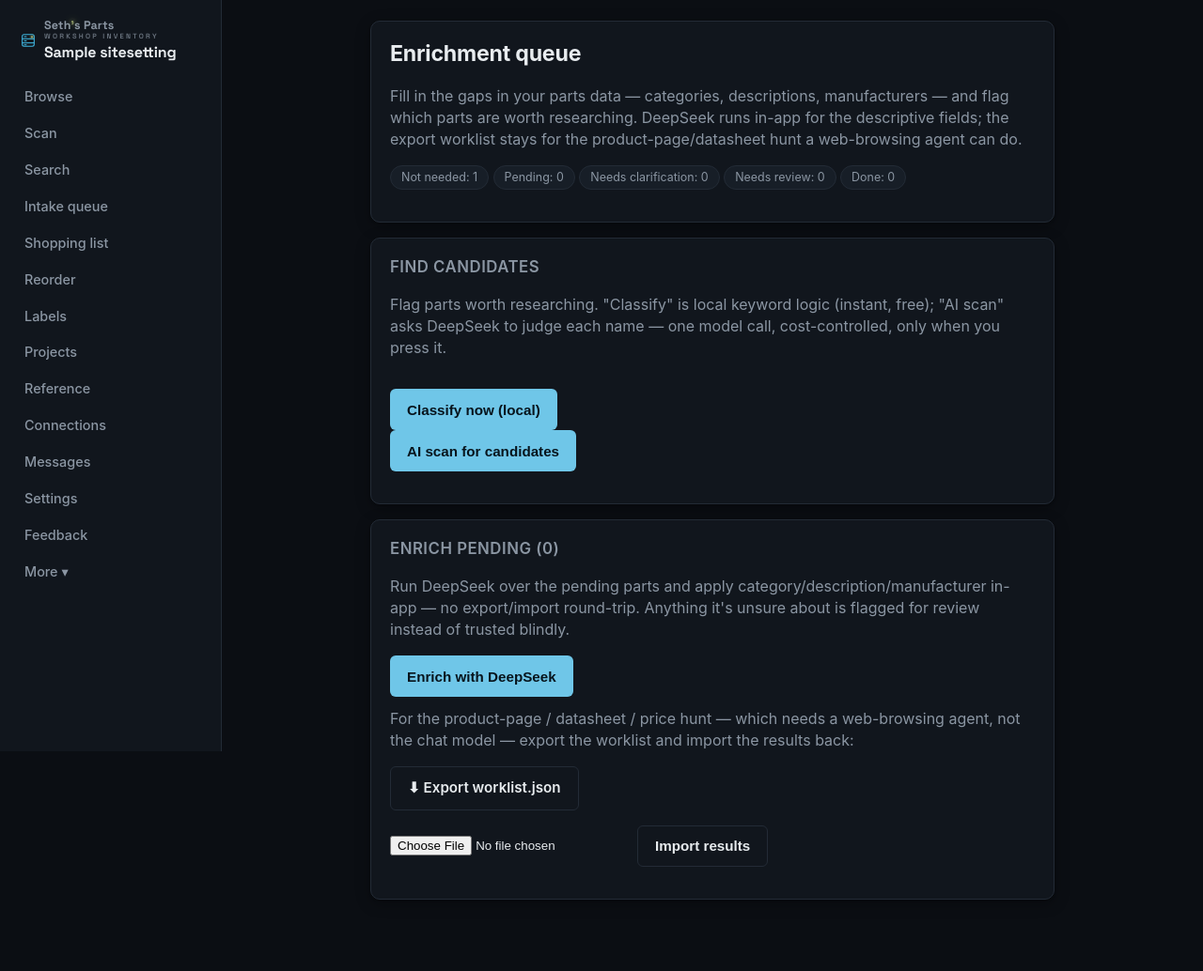
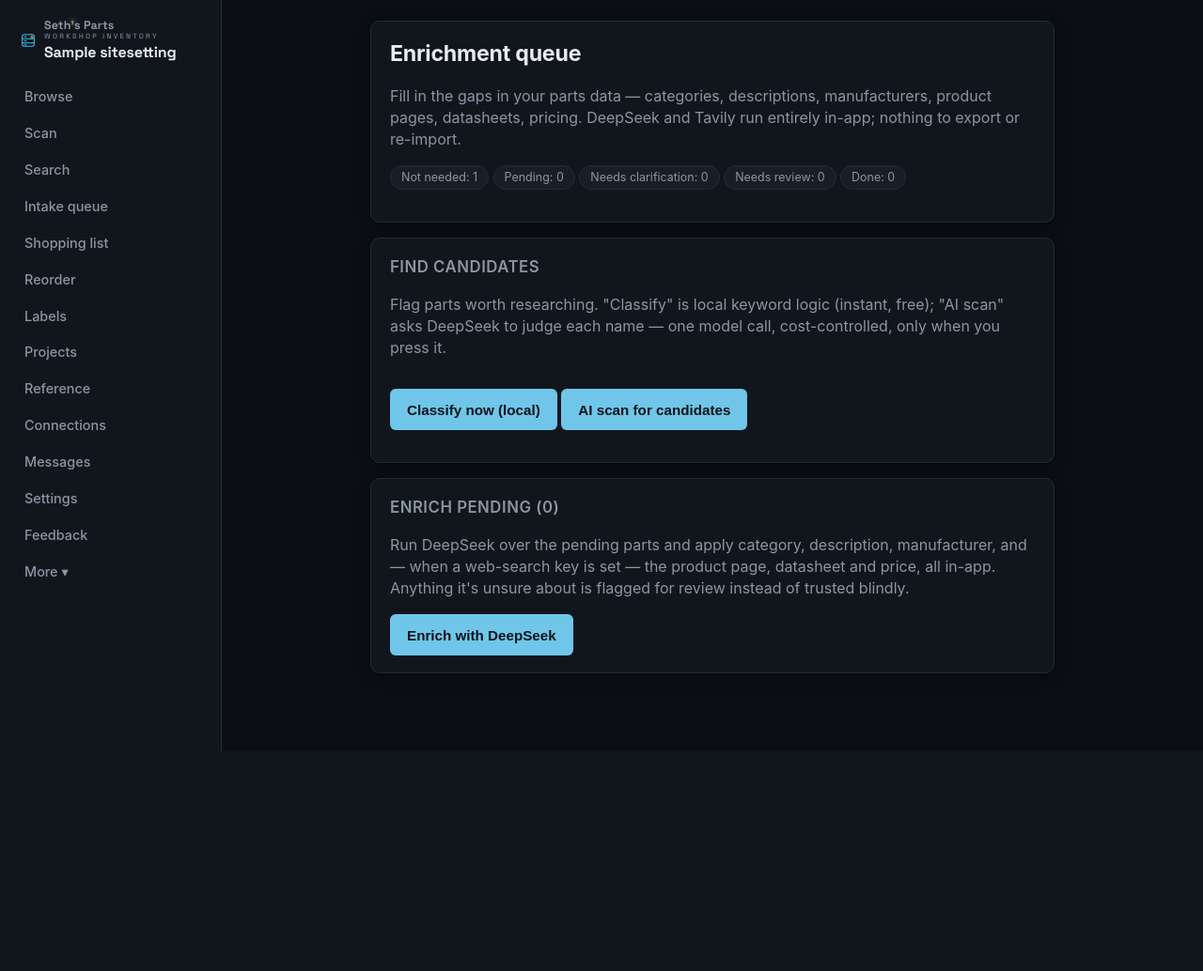
Before and after one commit to sethmills/sethsparts, a Django app: page /enrichment/ in a window 1280 px wide. Shown: the whole page at 94% size. After the commit the page ends 800 px from the top, so only its background shows below. Run offline with Django 5.2, Linux system fonts and the light colour scheme; a user stored in the database is signed in; tables that the repository leaves empty hold one stand-in row (values such as "Sample post"); parts of the project's set-up code (start-up, migrations or seed data) failed here and were passed over.

Commit message:
Enrichment: remove obsolete export/import UI, fix Find-candidates gap
In-app DeepSeek+Tavily research already covers product pages/datasheets/pricing,
so the export-worklist -> import-results round-trip was redundant and confusing.
Remove its UI, the two views, and their routes (the management commands stay as
CLI fallback). Also give the Find-candidates buttons proper spacing.

```diff
--- a/inventory/templates/inventory/enrichment_queue.html
+++ b/inventory/templates/inventory/enrichment_queue.html
@@ -3,7 +3,7 @@
 {% block content %}
 <div class="card">
   <h1>Enrichment queue</h1>
-  <p class="muted">Fill in the gaps in your parts data — categories, descriptions, manufacturers — and flag which parts are worth researching. DeepSeek runs in-app for the descriptive fields; the export worklist stays for the product-page/datasheet hunt a web-browsing agent can do.</p>
+  <p class="muted">Fill in the gaps in your parts data — categories, descriptions, manufacturers, product pages, datasheets, pricing. DeepSeek and Tavily run entirely in-app; nothing to export or re-import.</p>
   <p>
     {% for label, count in status_counts %}
       <span class="pill">{{ label }}: {{ count }}</span>
@@ -14,12 +14,12 @@
 <div class="card">
   <h2>Find candidates</h2>
   <p class="muted">Flag parts worth researching. "Classify" is local keyword logic (instant, free); "AI scan" asks DeepSeek to judge each name — one model call, cost-controlled, only when you press it.</p>
-  <p style="display:flex;gap:10px;flex-wrap:wrap">
-    <form method="post" action="{% url 'inventory:run_enrichment_classification' %}">
+  <p style="display:flex;gap:12px;flex-wrap:wrap;align-items:center">
+    <form method="post" action="{% url 'inventory:run_enrichment_classification' %}" style="display:inline-flex;margin:0">
       {% csrf_token %}
       <button class="btn" type="submit">Classify now (local)</button>
     </form>
-    <form method="post" action="{% url 'inventory:ai_scan_candidates' %}">
+    <form method="post" action="{% url 'inventory:ai_scan_candidates' %}" style="display:inline-flex;margin:0">
       {% csrf_token %}
       <button class="btn" type="submit">AI scan for candidates</button>
     </form>
@@ -28,20 +28,11 @@
 
 <div class="card">
   <h2>Enrich pending ({{ pending|length }})</h2>
-  <p class="muted">Run DeepSeek over the pending parts and apply category/description/manufacturer in-app — no export/import round-trip. Anything it's unsure about is flagged for review instead of trusted blindly.</p>
+  <p class="muted">Run DeepSeek over the pending parts and apply category, description, manufacturer, and — when a web-search key is set — the product page, datasheet and price, all in-app. Anything it's unsure about is flagged for review instead of trusted blindly.</p>
   <form method="post" action="{% url 'inventory:enrich_pending_with_ai' %}">
     {% csrf_token %}
     <button class="btn" type="submit" {% if not pending %}disabled{% endif %}>Enrich with DeepSeek</button>
   </form>
-  <p class="muted" style="margin-top:12px">For the product-page / datasheet / price hunt — which needs a web-browsing agent, not the chat model — export the worklist and import the results back:</p>
-  <p style="display:flex;gap:10px;flex-wrap:wrap;align-items:center">
-    <a href="{% url 'inventory:export_enrichment_worklist' %}" class="btn secondary">⬇ Export worklist.json</a>
-    <form method="post" action="{% url 'inventory:import_enrichment_results' %}" enctype="multipart/form-data" style="display:inline-flex;gap:10px;flex-wrap:wrap;align-items:center">
-      {% csrf_token %}
-      <input type="file" name="results_file" accept="application/json" required>
-      <button class="btn secondary" type="submit">Import results</button>
-    </form>
-  </p>
   {% if pending %}
   <table>
     <tr><th>Part</th><th>Category</th></tr>
--- a/inventory/urls.py
+++ b/inventory/urls.py
@@ -49,8 +49,6 @@ urlpatterns = [
     path("reorder/", views.reorder, name="reorder"),
     path("enrichment/", views.enrichment_queue, name="enrichment_queue"),
     path("enrichment/classify/", views.run_enrichment_classification, name="run_enrichment_classification"),
-    path("enrichment/worklist.json", views.export_enrichment_worklist, name="export_enrichment_worklist"),
-    path("enrichment/import/", views.import_enrichment_results, name="import_enrichment_results"),
     path("enrichment/flag/<int:pk>/", views.flag_part_for_enrichment, name="flag_part_for_enrichment"),
     path("enrichment/bulk-classify/", views.bulk_classify, name="bulk_classify"),
     path("enrichment/enrich-ai/", views.enrich_pending_with_ai, name="enrich_pending_with_ai"),
--- a/inventory/views/__init__.py
+++ b/inventory/views/__init__.py
@@ -95,8 +95,6 @@ from .projects import (
 from .enrichment import (
     enrichment_queue,
     run_enrichment_classification,
-    export_enrichment_worklist,
-    import_enrichment_results,
     flag_part_for_enrichment,
     bulk_classify,
     enrich_pending_with_ai,
@@ -245,8 +243,6 @@ __all__ = [
     "reorder",
     "enrichment_queue",
     "run_enrichment_classification",
-    "export_enrichment_worklist",
-    "import_enrichment_results",
     "flag_part_for_enrichment",
     "bulk_classify",
     "enrich_pending_with_ai",
--- a/inventory/views/enrichment.py
+++ b/inventory/views/enrichment.py
@@ -1,8 +1,6 @@
 """The enrichment queue, inventory export, and the resistor decoder."""
-import os
 from django.contrib import messages
 from django.contrib.auth.decorators import login_required
-from django.http import JsonResponse
 from django.shortcuts import get_object_or_404, redirect, render
 
 from .. import enrichment_ai, research
@@ -15,12 +13,9 @@ from ..models import (
 
 
 # --- Enrichment queue ---------------------------------------------------------
-# The actual research (finding a product page, pinout, datasheet, price) needs a live
-# agent making real web requests -- nothing the deployed app can run unattended for
-# free on a schedule. What *is* buildable and safe to trigger from here: reclassifying
-# candidates (pure DB logic), exporting a worklist for that research pass, and
-# importing the finished results -- so the only manual step is asking Claude to
-# process the exported file, not SSHing in to run management commands by hand.
+# Enrichment is all in-app: local keyword classification, a DeepSeek triage pass, and
+# DeepSeek + Tavily research (product page, datasheet, price) all run from the queue —
+# no export/import round-trip, no external agent.
 
 @login_required
 def enrichment_queue(request):
@@ -58,62 +53,10 @@ def run_enrichment_classification(request):
     return redirect("inventory:enrichment_queue")
 
 
-@login_required
-def export_enrichment_worklist(request):
-    """A JSON list of pending parts for a research pass to work from -- id + whatever's
-    already known, so the research doesn't start from nothing. Not the same shape
-    ingest_enrichment expects back (that's the *output* of research); this is the input."""
-    parts = Part.objects.filter(enrichment_status=Part.ENRICHMENT_PENDING).select_related("category")
-    worklist = [
-        {
-            "id": part.id,
-            "name": part.name,
-            "category": part.category.name if part.category else None,
-            "manufacturer": part.manufacturer,
-            "description": part.description,
-        }
-        for part in parts
-    ]
-    response = JsonResponse(worklist, safe=False, json_dumps_params={"indent": 2})
-    response["Content-Disposition"] = "attachment; filename=enrichment_worklist.json"
-    return response
-
-
-@login_required
-def import_enrichment_results(request):
-    if request.method == "POST":
-        upload = request.FILES.get("results_file")
-        if not upload:
-            messages.error(request, "No file received.")
-            return redirect("inventory:enrichment_queue")
-
-        import tempfile
-        from io import StringIO
-
-        from django.core.management import call_command
-
-        with tempfile.NamedTemporaryFile(mode="wb", suffix=".json", delete=False) as tmp:
-            for chunk in upload.chunks():
-                tmp.write(chunk)
-            tmp_path = tmp.name
-
-        out = StringIO()
-        try:
-            call_command("ingest_enrichment", tmp_path, stdout=out)
-            messages.success(request, out.getvalue().replace("\n", " · ").strip(" ·"))
-        except Exception as exc:
-            messages.error(request, f"Import failed: {exc}")
-        finally:
-            os.unlink(tmp_path)
-    return redirect("inventory:enrichment_queue")
-
-
 # --- In-app enrichment (DeepSeek) ---------------------------------------------
-# The export/import path above was built for a web-browsing agent (Claude) that can
-# actually find product pages and datasheets. The integrated DeepSeek chat model can't
-# browse, but it *can* enrich the descriptive fields and triage candidates in one shot
-# — so that part runs in-app, and the export worklist stays for anyone who wants a
-# real product-page hunt.
+# DeepSeek enriches the descriptive fields and triages candidates in one shot; when a
+# Tavily key is set, research.py does the actual web search and DeepSeek reads the
+# results — so the whole enrichment pipeline runs in-app, no external agent.
 
 def _apply_suggestion(part, suggestion):
     """Apply a DeepSeek suggestion to a part. A suggestion with a category and at least
```
